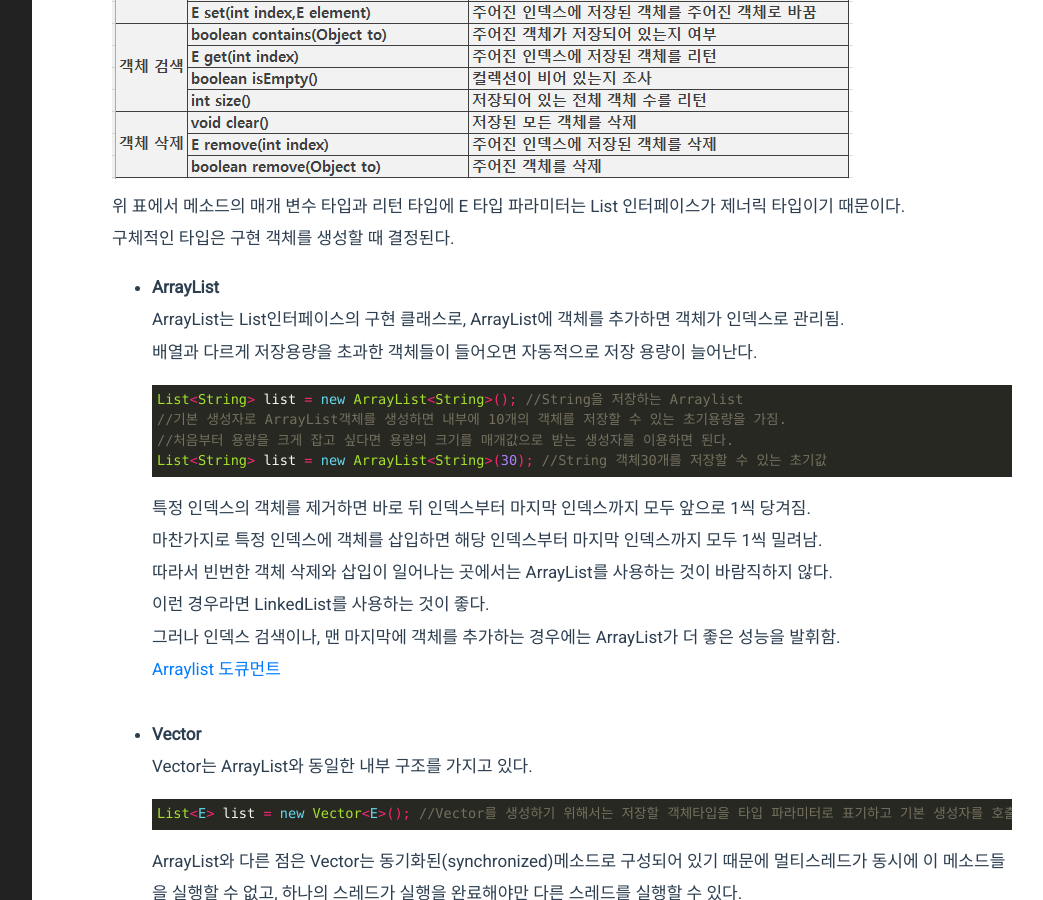
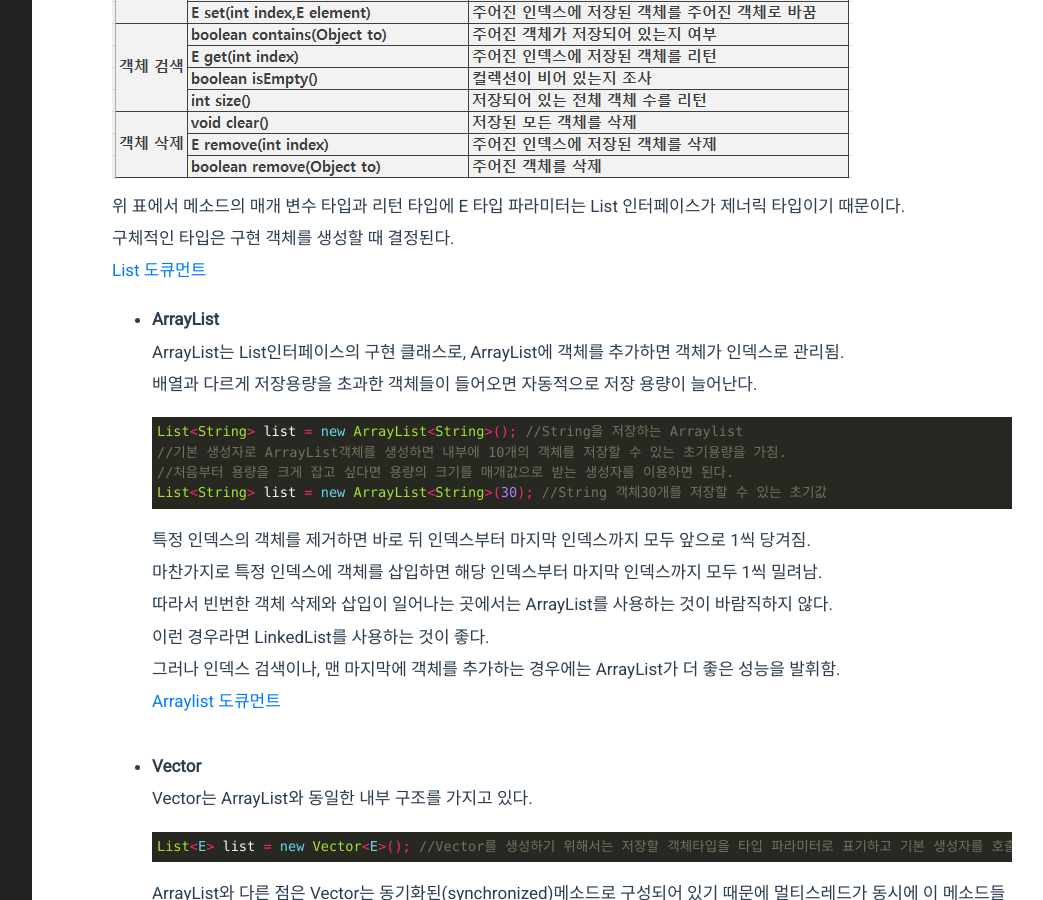
Before and after one commit to iGH01gi/iGH01gi.githoub.io, a Jekyll site: the page built from _posts/ProgrammingLanguage/Java/2022-05-22-JAVA_collectionframework.md, in a window 1280 px wide and 900 px high, scrolled down 1565 px. Shown: the whole window, without its empty margins (188-1231 px from the left). Built offline with Jekyll 4.4.1, drawn with Linux system fonts in a browser that asks for light colours.

Commit message:
도큐먼트추가

```diff
--- a/_posts/ProgrammingLanguage/Java/2022-05-22-JAVA_collectionframework.md
+++ b/_posts/ProgrammingLanguage/Java/2022-05-22-JAVA_collectionframework.md
@@ -29,6 +29,7 @@ null도 저장 가능한데 이 경우 해당 인덱스는 객체를 참조하
 ![](\images\java\listtable.png)
 위 표에서 메소드의 매개 변수 타입과 리턴 타입에 E 타입 파라미터는 List 인터페이스가 제너릭 타입이기 때문이다.
 구체적인 타입은 구현 객체를 생성할 때 결정된다.
+[List 도큐먼트](https://docs.oracle.com/en/java/javase/18/docs/api/java.base/java/util/List.html)
 
 - **ArrayList**
 ArrayList는 List인터페이스의 구현 클래스로, ArrayList에 객체를 추가하면 객체가 인덱스로 관리됨.
```
